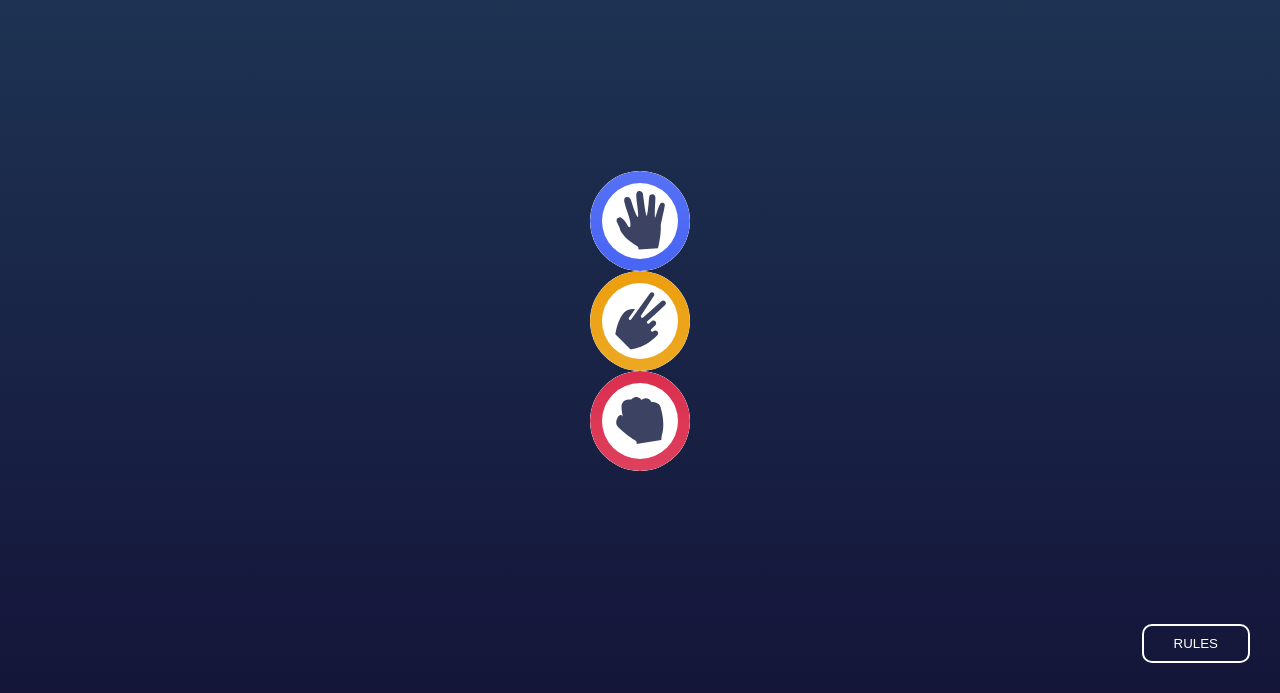
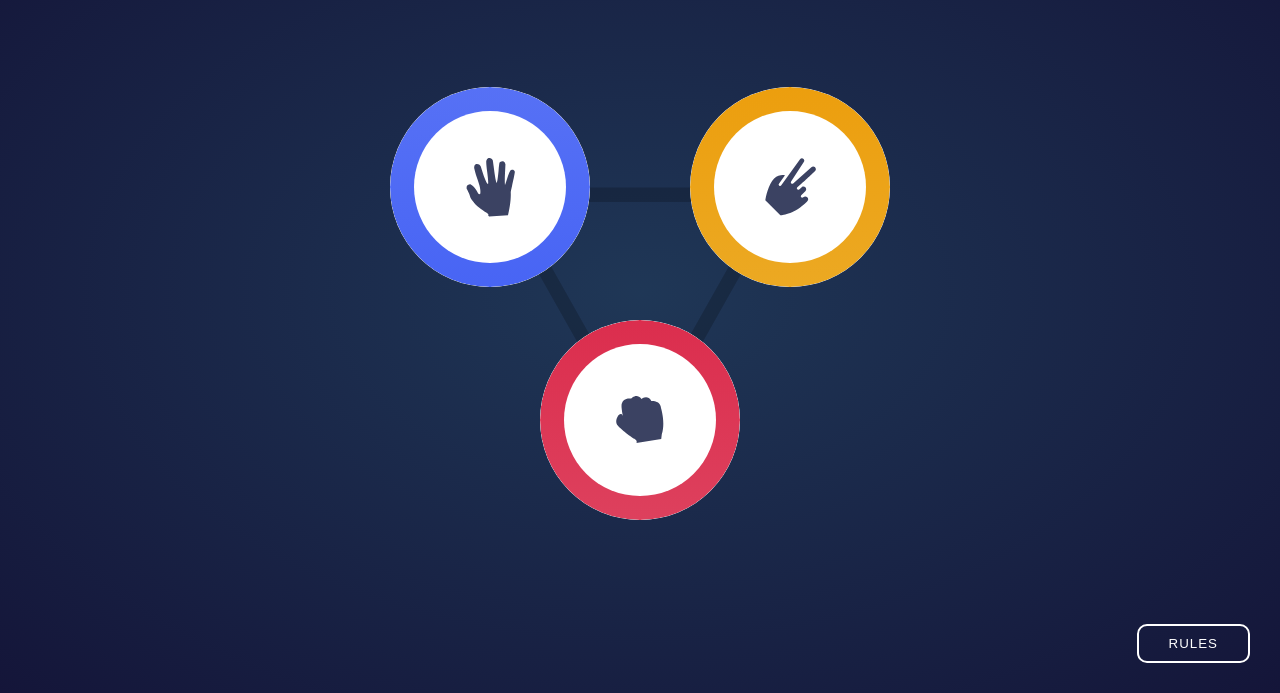
Before and after one commit to antoinelefrancq/rockPaperScissors, a plain HTML site: page index.html in a window 1280 px wide. Shown: the part 107-800 px from the top of the page. Drawn offline with Linux system fonts and the light colour scheme.

Commit message:
changement sur hover de rules + affichages des choices

```diff
--- a/index.html
+++ b/index.html
@@ -30,9 +30,11 @@
   </header>
 
   <main>
-    <section class="choice choice--paper"><img src="./images/icon-paper.svg" alt=""></section>
-    <section class="choice choice--scissors"><img src="./images/icon-scissors.svg" alt=""></section>
-    <section class="choice choice--rock"><img src="./images/icon-rock.svg" alt=""></section>
+    <section class="choiceContainer">
+      <article class="choice choice--paper"><img src="./images/icon-paper.svg" alt=""></article>
+      <article class="choice choice--scissors"><img src="./images/icon-scissors.svg" alt=""></article>
+      <article class="choice choice--rock"><img src="./images/icon-rock.svg" alt=""></article>
+    </section>
   </main>
   <aside>
     <button id="rulesButton">RULES</button>
--- a/public/css/style.css
+++ b/public/css/style.css
@@ -17,9 +17,12 @@
   --score-text: hsl(229, 64%, 46%);
   --header-outline: hsl(217, 16%, 45%);
   --bg-choicemodal: lightgray;
-
+  /* antoine à ajouté */
+  --button-hover: #f0f;
+  --choice-measure: 20rem;
+  --triangle-measure: calc(var(--choice-measure) * 1.5);
   /* Background */
-  --bg-body: linear-gradient(hsl(214, 47%, 23%), #141539);
+  --bg-body: radial-gradient(hsl(214, 47%, 23%), #141539);
 
 }
 
@@ -78,29 +81,50 @@ header{
   font-weight: 700;
 }
 
+.choiceContainer{
+  position: relative;
+  background-image: url(../../images/bg-triangle.svg);
+  background-repeat: no-repeat;
+  width: var(--triangle-measure);
+  height: calc((var(--triangle-measure) / 313 ) * 278);
+  background-position: center;
+  background-size: 100%;
+  margin: calc(var(--choice-measure) / 2 + 1rem);
+}
+
 .choice{
+  position: absolute;
   display: flex;
   justify-content: center;
   align-items: center;
   background-color: var(--white);
-  width: 10rem;
-  height: 10rem;
-  border-radius: 50px;
-  position: relative;
+  width: var(--choice-measure);
+  height: var(--choice-measure);
+  border-radius: 50%;
   overflow: hidden;
+  transition: all 0.3s ease-in;
 }
 
 .choice::before {
   content: "";
   position: absolute;
   inset: 0;
-  border-radius: 5rem;
-  padding: 1.2rem;
+  border-radius: calc(var(--choice-measure) / 2);
+  padding: calc((var(--choice-measure) / 10) * 1.2);
   -webkit-mask:
      linear-gradient(#fff 0 0) content-box,
      linear-gradient(#fff 0 0);
   -webkit-mask-composite: xor;
           mask-composite: exclude;
+  transition: all 0.3s ease-in;
+}
+
+.choice:hover{
+  width: calc(var(--choice-measure) + 1rem);
+  height: calc(var(--choice-measure) + 1rem);
+}
+.choice:hover::before{
+  border-radius: calc((var(--choice-measure) + 1rem) / 2);
 }
 
 .choice--paper::before{
@@ -113,6 +137,20 @@ header{
 
 .choice--rock::before{
   background: var(--rock-gradient)
+}
+.choice--paper{
+  top:  calc(0% - var(--choice-measure) / 2);
+  left: calc(0% - var(--choice-measure) / 2);
+}
+
+.choice--scissors{
+  top: calc(0% - var(--choice-measure) / 2);
+  right: calc(0% - var(--choice-measure) / 2);
+}
+
+.choice--rock{
+  bottom:calc(0% - var(--choice-measure) / 3);
+  left:calc(50% - var(--choice-measure) / 2);
 }
 
 /* The Modal (background) */
@@ -128,12 +166,23 @@ aside {
   border: 2px solid var(--white);
   padding: 1rem 3rem;
   border-radius: 1rem;
+/* antoine change à partir d'ici -----*/
+  letter-spacing: 0.1rem;
+  transition: all 0.3s ease-in;
+
+}
+#rulesButton:hover{
+  letter-spacing: 0.25rem;
+  color: var(--button-hover);
+  border-color:  var(--button-hover);
+  box-shadow: 0 0 2.5rem  var(--button-hover);
 }
 
+/* -------antoine a changé jusque là */
 #rulesButton:hover {
   cursor: pointer;
-  color: var(--score-text);
-  border-color: var(--score-text);
+  /* color: var(--score-text);
+  border-color: var(--score-text); */
 }
 
 .modal {
```
